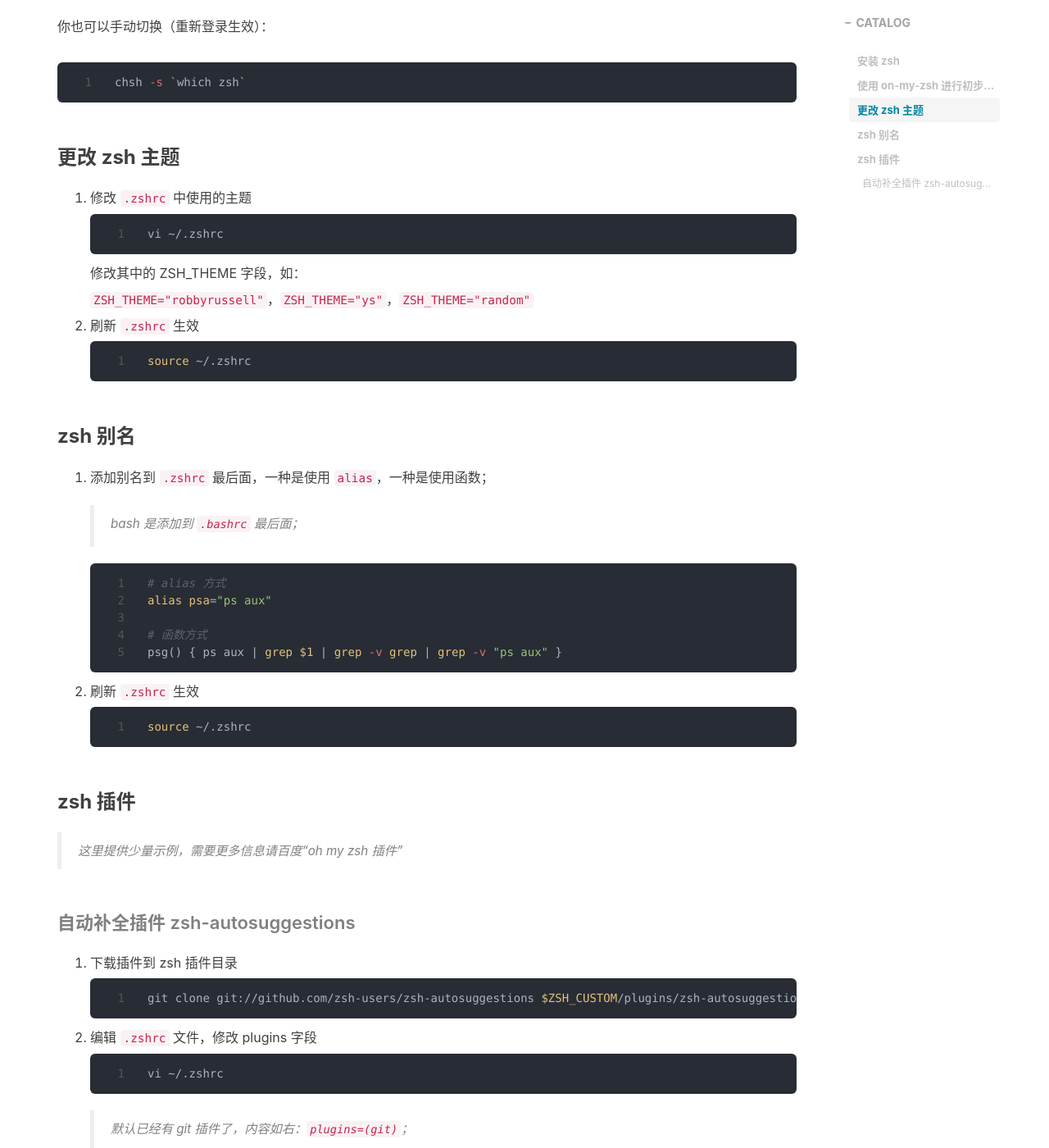
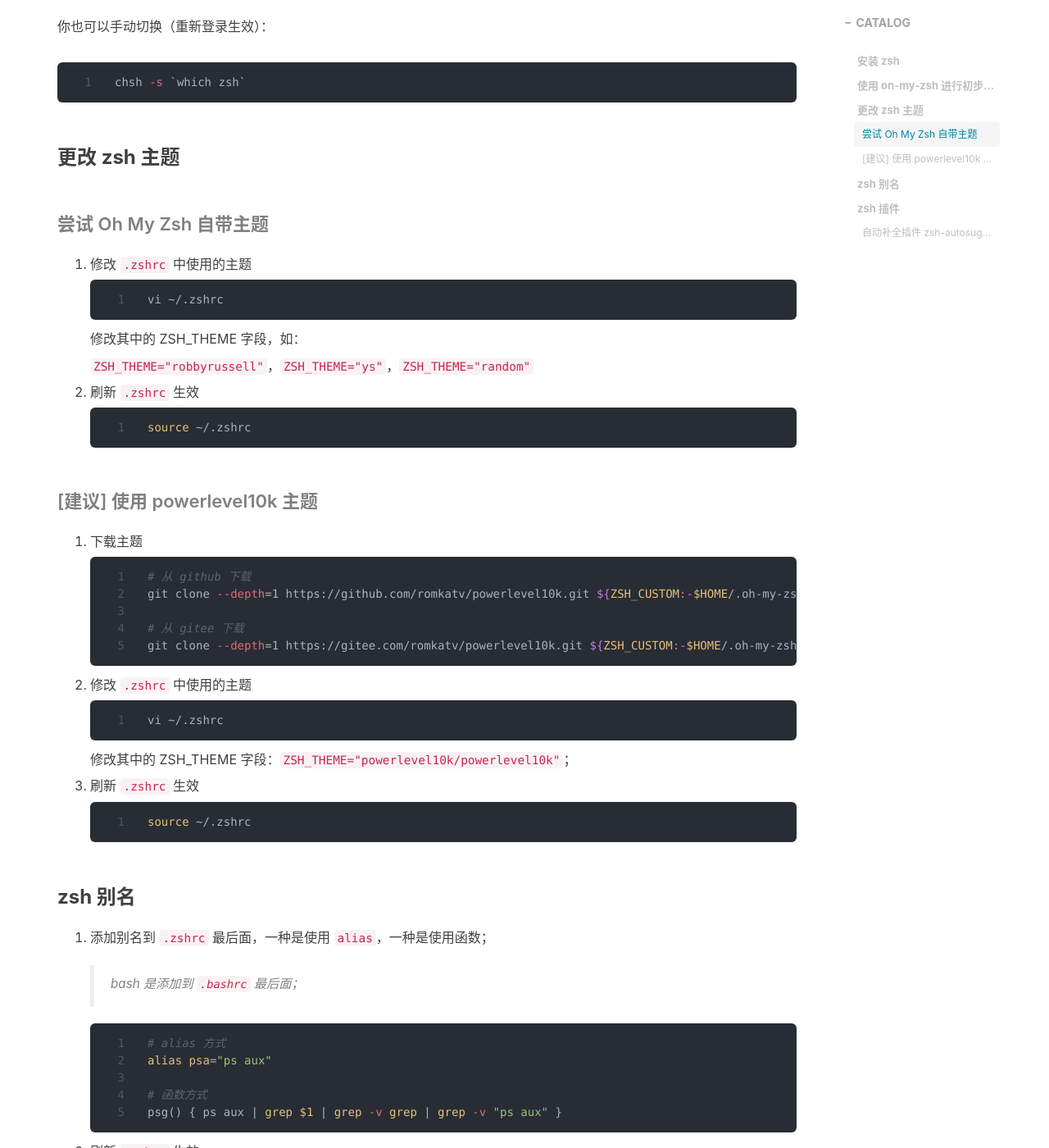
Before and after one commit to jvfan/bg, a Jekyll site: the page built from _posts/2021-01-27-使用-zsh-一个更好用的终端.md, in a window 1280 px wide and 1400 px high, scrolled down 1243 px. Shown: the whole window at 82% size. Built offline with Jekyll 4.4.1, drawn with Linux system fonts in a browser that asks for light colours; nearby versions of some CDN libraries; comment, search, counter and statistics services are not loaded.

Commit message:
Update 2021-01-27-使用-zsh-一个更好用的终端.md

````diff
--- a/_posts/2021-01-27-使用-zsh-一个更好用的终端.md
+++ b/_posts/2021-01-27-使用-zsh-一个更好用的终端.md
@@ -49,6 +49,8 @@ chsh -s `which zsh`
 
 ### 更改 zsh 主题
 
+#### 尝试 Oh My Zsh 自带主题
+
 1. 修改 `.zshrc` 中使用的主题
 
    ```shell
@@ -60,6 +62,32 @@ chsh -s `which zsh`
    `ZSH_THEME="robbyrussell"`，`ZSH_THEME="ys"`，`ZSH_THEME="random"`
 
 2. 刷新 `.zshrc` 生效
+
+   ```shell
+   source ~/.zshrc
+   ```
+
+#### [建议] 使用 powerlevel10k 主题
+
+1. 下载主题
+
+   ```shell
+   # 从 github 下载
+   git clone --depth=1 https://github.com/romkatv/powerlevel10k.git ${ZSH_CUSTOM:-$HOME/.oh-my-zsh/custom}/themes/powerlevel10k
+
+   # 从 gitee 下载
+   git clone --depth=1 https://gitee.com/romkatv/powerlevel10k.git ${ZSH_CUSTOM:-$HOME/.oh-my-zsh/custom}/themes/powerlevel10k
+   ```
+
+2. 修改 `.zshrc` 中使用的主题
+
+   ```shell
+   vi ~/.zshrc
+   ```
+
+   修改其中的 ZSH_THEME 字段：`ZSH_THEME="powerlevel10k/powerlevel10k"`；
+
+3. 刷新 `.zshrc` 生效
 
    ```shell
    source ~/.zshrc
````
